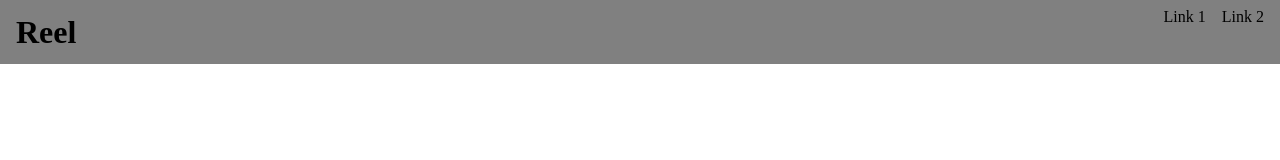
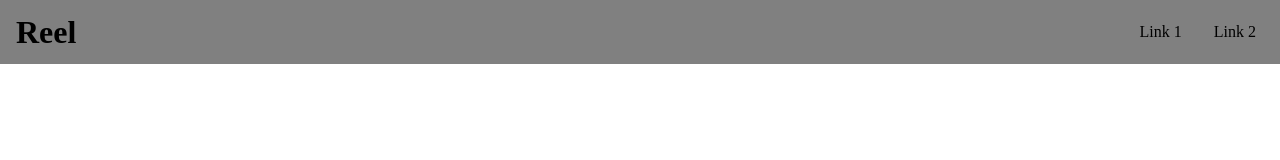
Before and after one commit to kesne/Reel, a Next.js app: page / in a window 1280 px wide. Shown: the top 160 px of the page. Built offline with nearby package versions, Linux system fonts and the light colour scheme.

Commit message:
Reformat spacing

```diff
--- a/components/Nav/Item.jsx
+++ b/components/Nav/Item.jsx
@@ -2,15 +2,19 @@ import Link from 'next/link';
 import styled from 'styled-components';
 
 const A = styled.a`
-    display: block;
+    height: 100%;
+    padding: 8px 16px;
     box-sizing: border-box;
-    height: 100%;
-    padding: 8px;
+
+    display: flex;
+    align-items: center;
+    justify-content: center;
 
     cursor: pointer;
 
     &:hover {
         border-bottom: 3px solid black;
+        padding-top: 11px;
     }
 `;
 
```
